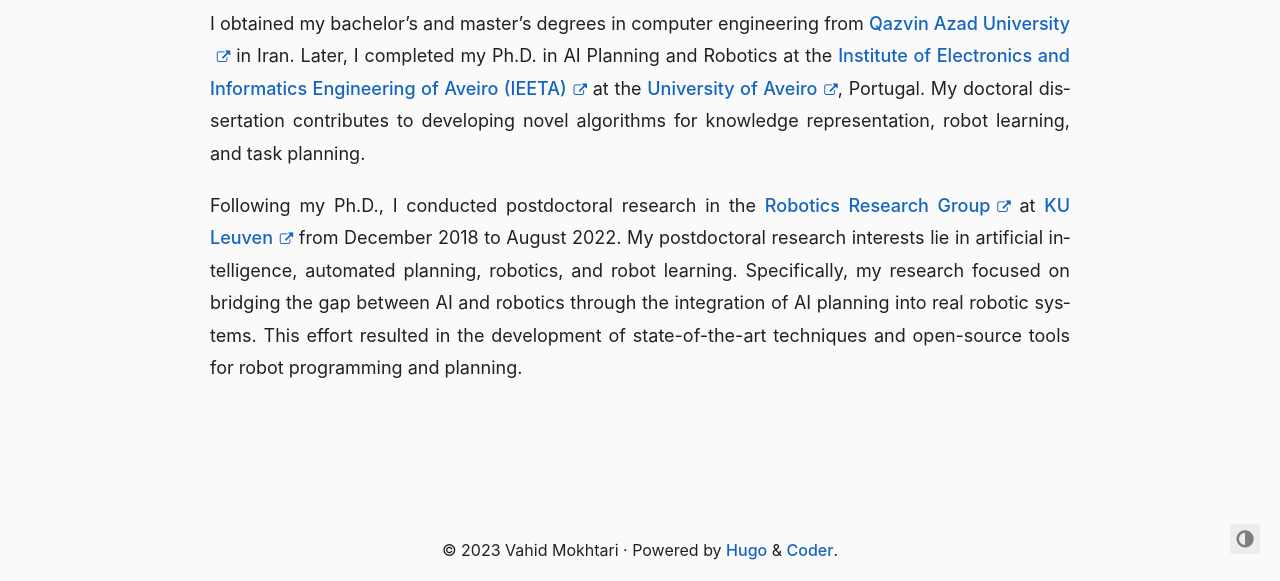
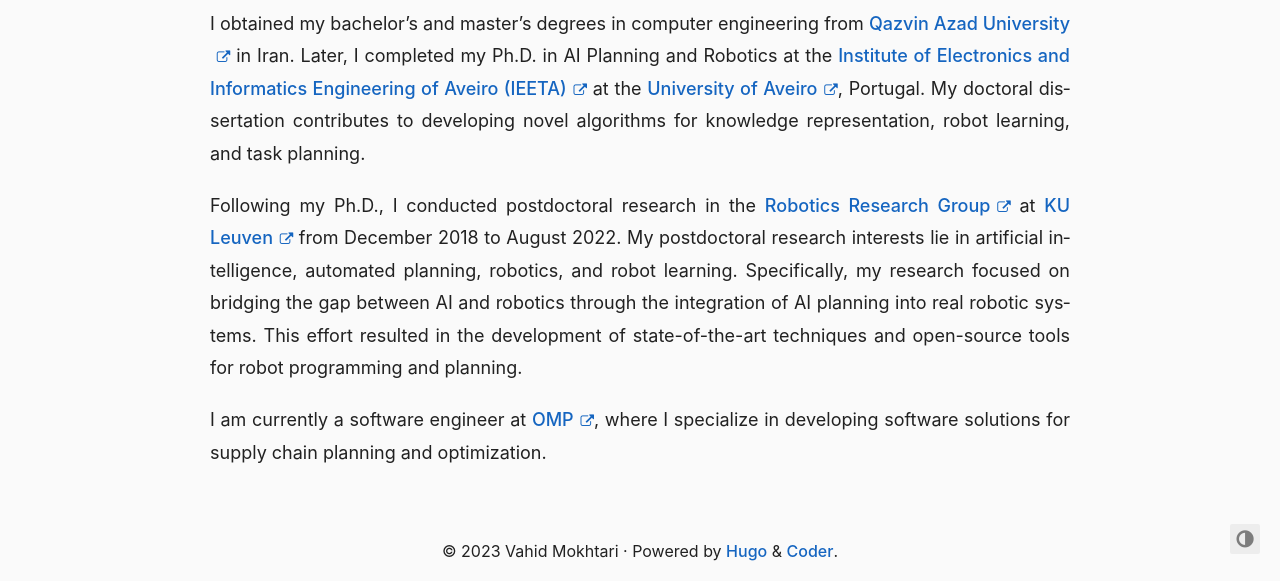
Before and after one commit to mokhtarivahid/mokhtarivahid.github.io, a plain HTML site: page about/index.html in a window 1280 px wide. Shown: the part 220-801 px from the top of the page. Drawn offline with Linux system fonts and the light colour scheme.

Commit message:
added current job.

```diff
--- a/about/index.html
+++ b/about/index.html
@@ -140,6 +140,7 @@
 
     <p>I obtained my bachelor&rsquo;s and master&rsquo;s degrees in computer engineering from <a href="https://qazvin.iau.ir/en"  class="external-link" target="_blank" rel="noopener">Qazvin Azad University</a> in Iran. Later, I completed my Ph.D. in AI Planning and Robotics at the <a href="https://www.ieeta.pt/"  class="external-link" target="_blank" rel="noopener">Institute of Electronics and Informatics Engineering of Aveiro (IEETA)</a> at the <a href="https://www.ua.pt/"  class="external-link" target="_blank" rel="noopener">University of Aveiro</a>, Portugal. My doctoral dissertation contributes to developing novel algorithms for knowledge representation, robot learning, and task planning.</p>
 <p>Following my Ph.D., I conducted postdoctoral research in the <a href="https://www.mech.kuleuven.be/en/pma/research/robotics"  class="external-link" target="_blank" rel="noopener">Robotics Research Group</a> at <a href="https://www.kuleuven.be/english/"  class="external-link" target="_blank" rel="noopener">KU Leuven</a> from December 2018 to August 2022. My postdoctoral research interests lie in artificial intelligence, automated planning, robotics, and robot learning. Specifically, my research focused on bridging the gap between AI and robotics through the integration of AI planning into real robotic systems. This effort resulted in the development of state-of-the-art techniques and open-source tools for robot programming and planning.</p>
+<p>I am currently a software engineer at <a href="https://omp.com/"  class="external-link" target="_blank" rel="noopener">OMP</a>, where I specialize in developing software solutions for supply chain planning and optimization.</p>
 
   </article>
 </section>
```
